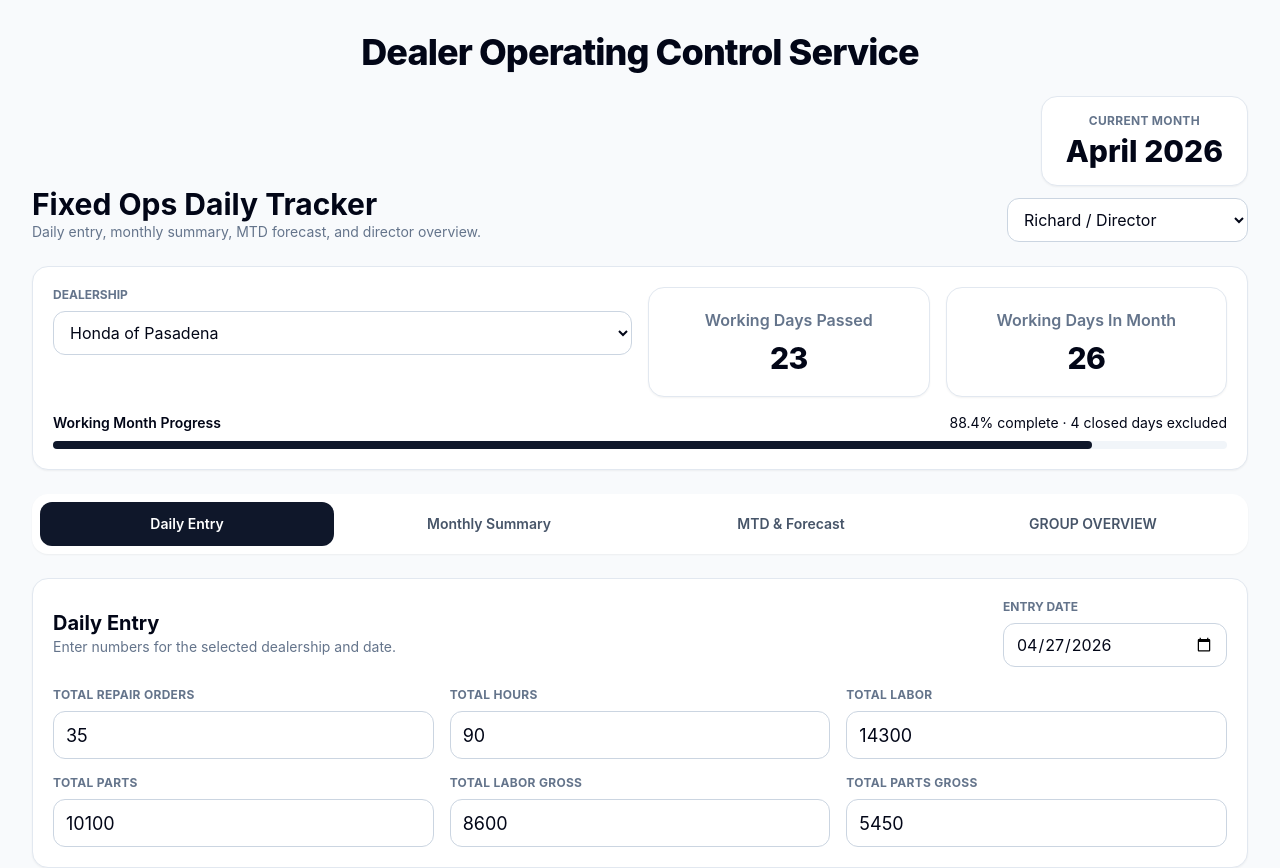
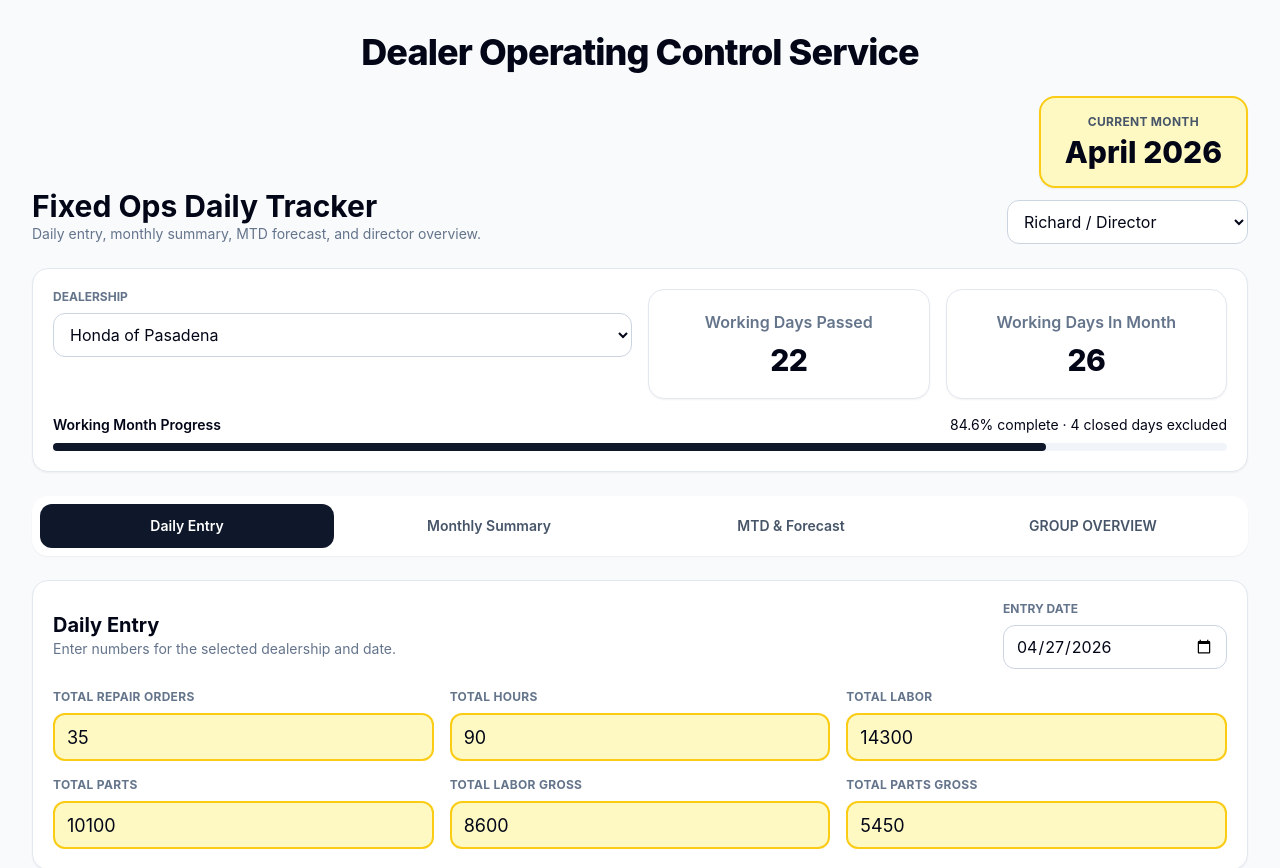
Before and after one commit to rnewman0311-blip/fixed-ops-tracker, a React (Vite) app: page / in a window 1280 px wide. Shown: the top 868 px of the page. Built offline with nearby package versions, Linux system fonts and the light colour scheme.

Commit message:
Add files via upload

```diff
--- a/src/App.jsx
+++ b/src/App.jsx
@@ -51,7 +51,7 @@ const timing = (dateString) => {
   const selected = new Date(`${dateString}T12:00:00`);
   const dates = monthDates(dateString);
   const open = dates.filter((d) => !dayStatus(d).closed);
-  const passed = open.filter((d) => new Date(`${d}T12:00:00`) <= selected);
+  const passed = open.filter((d) => new Date(`${d}T12:00:00`) < selected);
   return { passed: passed.length, total: open.length, closed: dates.length - open.length };
 };
 const fmtDate = (d) => new Date(`${d}T12:00:00`).toLocaleDateString("en-US", { weekday: "short", month: "short", day: "numeric" });
@@ -111,7 +111,7 @@ function Progress({ percent }) {
   return <div className="mt-2 h-2 rounded-full bg-slate-100"><div className="h-2 rounded-full bg-slate-900" style={{ width: `${p}%` }} /></div>;
 }
 function Field({ label, value, onChange }) {
-  return <div><label className="mb-2 block text-xs font-bold uppercase tracking-wide text-slate-500">{label}</label><input className="h-12 w-full rounded-xl border border-slate-300 px-3 text-lg outline-none focus:border-slate-900" type="number" value={value} onChange={(e) => onChange(e.target.value)} placeholder="0" /></div>;
+  return <div><label className="mb-2 block text-xs font-bold uppercase tracking-wide text-slate-500">{label}</label><input className="h-12 w-full rounded-xl border-2 border-yellow-400 bg-yellow-100 px-3 text-lg outline-none focus:border-yellow-600" type="number" value={value} onChange={(e) => onChange(e.target.value)} placeholder="0" /></div>;
 }
 
 export default function FixedOpsTracker() {
@@ -153,7 +153,7 @@ export default function FixedOpsTracker() {
 
   return <div className="min-h-screen bg-slate-50 p-4 text-slate-950 md:p-8"><div className="mx-auto max-w-7xl">
     <div className="mb-6 text-center"><h2 className="text-4xl font-extrabold tracking-tight">Dealer Operating Control Service</h2></div>
-    <div className="mb-6 flex flex-col gap-4 md:flex-row md:items-end md:justify-between"><div><h1 className="text-3xl font-bold">Fixed Ops Daily Tracker</h1><p className="text-sm text-slate-500">Daily entry, monthly summary, MTD forecast, and director overview.</p></div><div className="flex flex-col items-start gap-3 md:items-end"><div className="rounded-2xl border border-slate-200 bg-white px-6 py-4 text-center shadow-sm"><p className="text-xs font-bold uppercase tracking-wide text-slate-500">Current Month</p><p className="mt-1 text-3xl font-extrabold text-slate-950">{fmtMonth(date)}</p></div><select className="h-11 rounded-xl border border-slate-300 bg-white px-3" value={login} onChange={(e) => changeLogin(e.target.value)}>{Object.entries(logins).map(([k, v]) => <option key={k} value={k}>{v.name}</option>)}</select></div></div>
+    <div className="mb-6 flex flex-col gap-4 md:flex-row md:items-end md:justify-between"><div><h1 className="text-3xl font-bold">Fixed Ops Daily Tracker</h1><p className="text-sm text-slate-500">Daily entry, monthly summary, MTD forecast, and director overview.</p></div><div className="flex flex-col items-start gap-3 md:items-end"><div className="rounded-2xl border-2 border-yellow-400 bg-yellow-100 px-6 py-4 text-center shadow-sm"><p className="text-xs font-bold uppercase tracking-wide text-slate-600">Current Month</p><p className="mt-1 text-3xl font-extrabold text-slate-950">{fmtMonth(date)}</p></div><select className="h-11 rounded-xl border border-slate-300 bg-white px-3" value={login} onChange={(e) => changeLogin(e.target.value)}>{Object.entries(logins).map(([k, v]) => <option key={k} value={k}>{v.name}</option>)}</select></div></div>
     <Card className="mb-6 p-5"><div className="grid gap-4 md:grid-cols-4"><div className="md:col-span-2"><label className="mb-2 block text-xs font-bold uppercase text-slate-500">Dealership</label><select className="h-11 w-full rounded-xl border border-slate-300 bg-white px-3 disabled:bg-slate-100" value={store} disabled={activeLogin.role !== "director"} onChange={(e) => setSelectedStore(e.target.value)}>{allowedStores.map((s) => <option key={s} value={s}>{s}</option>)}</select></div><Stat title="Working Days Passed" value={qty(t.passed)} /><Stat title="Working Days In Month" value={qty(t.total)} /><div className="md:col-span-4"><div className="flex justify-between text-sm"><span className="font-semibold">Working Month Progress</span><span>{qty(monthPercent, 1)}% complete · {t.closed} closed days excluded</span></div><Progress percent={monthPercent} /></div></div></Card>
     <div className="mb-6 grid grid-cols-2 gap-2 rounded-2xl bg-white p-2 shadow-sm md:grid-cols-4">{[["daily","Daily Entry"],["weekly","Monthly Summary"],["forecast","MTD & Forecast"],["director","GROUP OVERVIEW"]].map(([k, label]) => <button key={k} onClick={() => setTab(k)} className={`rounded-xl px-4 py-3 text-sm font-semibold ${tab === k ? "bg-slate-900 text-white" : "text-slate-600 hover:bg-slate-100"}`}>{label}</button>)}</div>
 
```
